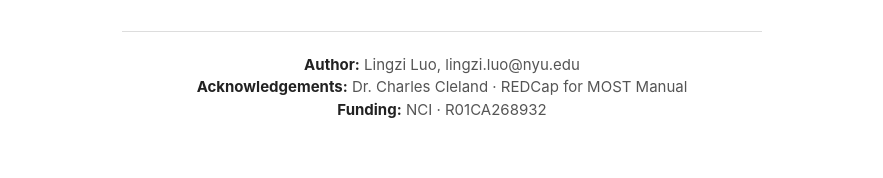
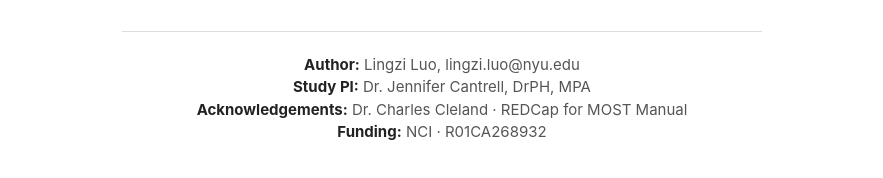
Before and after one commit to lingzi-luo/MOSTQUITS, a plain HTML site: page index.html in a window 1280 px wide. Shown: the part 806-984 px from the top of the page, without its empty margins (198-1081 px from the left). Drawn offline with Linux system fonts and the light colour scheme.

Commit message:
index.html

```diff
--- a/index.html
+++ b/index.html
@@ -101,6 +101,7 @@
 
     <p class="note">
       <strong>Author:</strong> Lingzi Luo, lingzi.luo@nyu.edu<br>
+      <strong>Study PI:</strong> Dr. Jennifer Cantrell, DrPH, MPA <br>
       <strong>Acknowledgements:</strong> Dr. Charles Cleland · REDCap for MOST Manual<br>
       <strong>Funding:</strong> NCI · R01CA268932
     </p>
```
